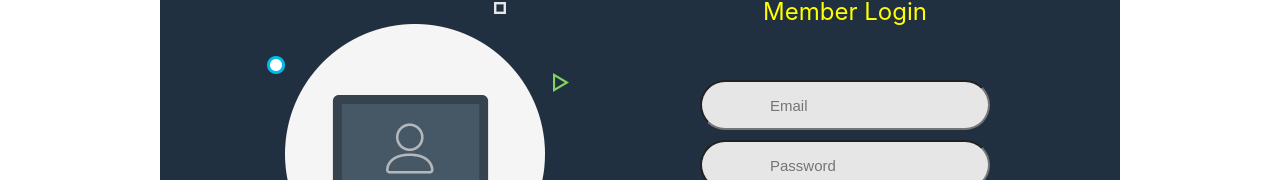
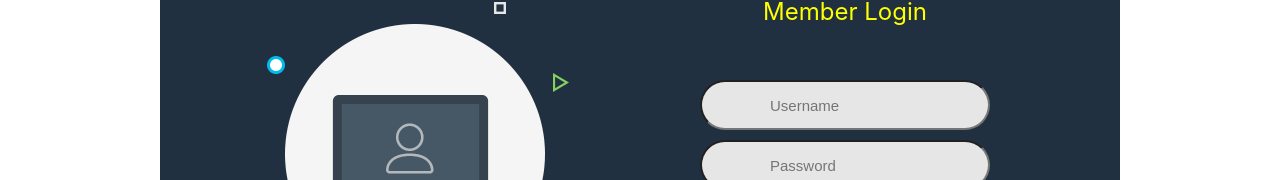
Before and after one commit to VasantSachdewa/victoria, a React (Create React App) app: page /login in a window 1280 px wide. Shown: the part 324-504 px from the top of the page. Built offline with nearby package versions, Linux system fonts and the light colour scheme.

Commit message:
Added Formik Log for controlled form state

```diff
--- a/package.json
+++ b/package.json
@@ -8,6 +8,7 @@
     "@testing-library/react": "^9.3.2",
     "@testing-library/user-event": "^7.1.2",
     "axios": "^0.21.2",
+    "formik": "^2.2.9",
     "react": "^17.0.2",
     "react-dom": "^17.0.2",
     "react-paginate": "^7.1.3",
@@ -16,7 +17,8 @@
     "react-scripts": "4.0.3",
     "redux": "^4.1.1",
     "redux-devtools-extension": "^2.13.9",
-    "styled-components": "^5.3.1"
+    "styled-components": "^5.3.1",
+    "yup": "^0.32.9"
   },
   "scripts": {
     "start": "react-scripts start",
--- a/src/screens/Login.js
+++ b/src/screens/Login.js
@@ -1,23 +1,45 @@
 import React from 'react'
 import styled from 'styled-components'
+import { useFormik } from 'formik'
+import * as Yup from 'yup'
+
 
 function Login() {
+
+	const formik = useFormik({
+		initialValues: {
+			username: '',
+			password: ''
+		},
+		validationSchema: Yup.object({
+			username: Yup.string().required('Required'),
+			password: Yup.string().required('Required')
+		}),
+		onSubmit: (values) => {
+			alert(JSON.stringify(values, null, 2));
+		}
+	})
+
 	return (
 		<LoginContainer>
 			<LoginWrap>
 				<LoginImgWrap>
 					<LoginImg src="/images/login-img.png" alt="login-img"/>
 				</LoginImgWrap>
-				<LoginForm>
+				<LoginForm onSubmit={formik.handleSubmit}>
 					<LoginSpan>Member Login</LoginSpan>
 					<InputWrapper>
-						<Input type="text" name="email" placeholder="Email"/>
+						<Input type="text" id="username" placeholder="Username" {...formik.getFieldProps('username')}/>
+						{ formik.touched.username && formik.errors.username ? (
+							<ErrorWrapper>{formik.errors.username}</ErrorWrapper> ) : null }
 					</InputWrapper>
 					<InputWrapper>
-						<Input type="password" name="password" placeholder="Password"/>
+						<Input type="password" id="password" placeholder="Password" {...formik.getFieldProps('password')}/>
+						{ formik.touched.password && formik.errors.password ? (
+							<ErrorWrapper>{formik.errors.password}</ErrorWrapper> ) : null }
 					</InputWrapper>
 					<LoginButtonContainer>
-						<LoginButton> Login </LoginButton>
+						<LoginButton type="submit"> Login </LoginButton>
 					</LoginButtonContainer>
 					<TextContainer1>
 						<TextLink href="#">Forgot Username / Password</TextLink>
@@ -135,5 +157,11 @@ const TextLink = styled.a`
 const TextContainer2 = styled.div`
 	padding-top: 136px;
 	text-align: center!important;
+`
 
+const ErrorWrapper = styled.div`
+	color: red;
+	padding-left: 20px;
+	padding-top: 2px;
+	font-size: 12px;
 `
```
Also changed, not shown: 1 other file (tests, documents, lock files or other folders).
